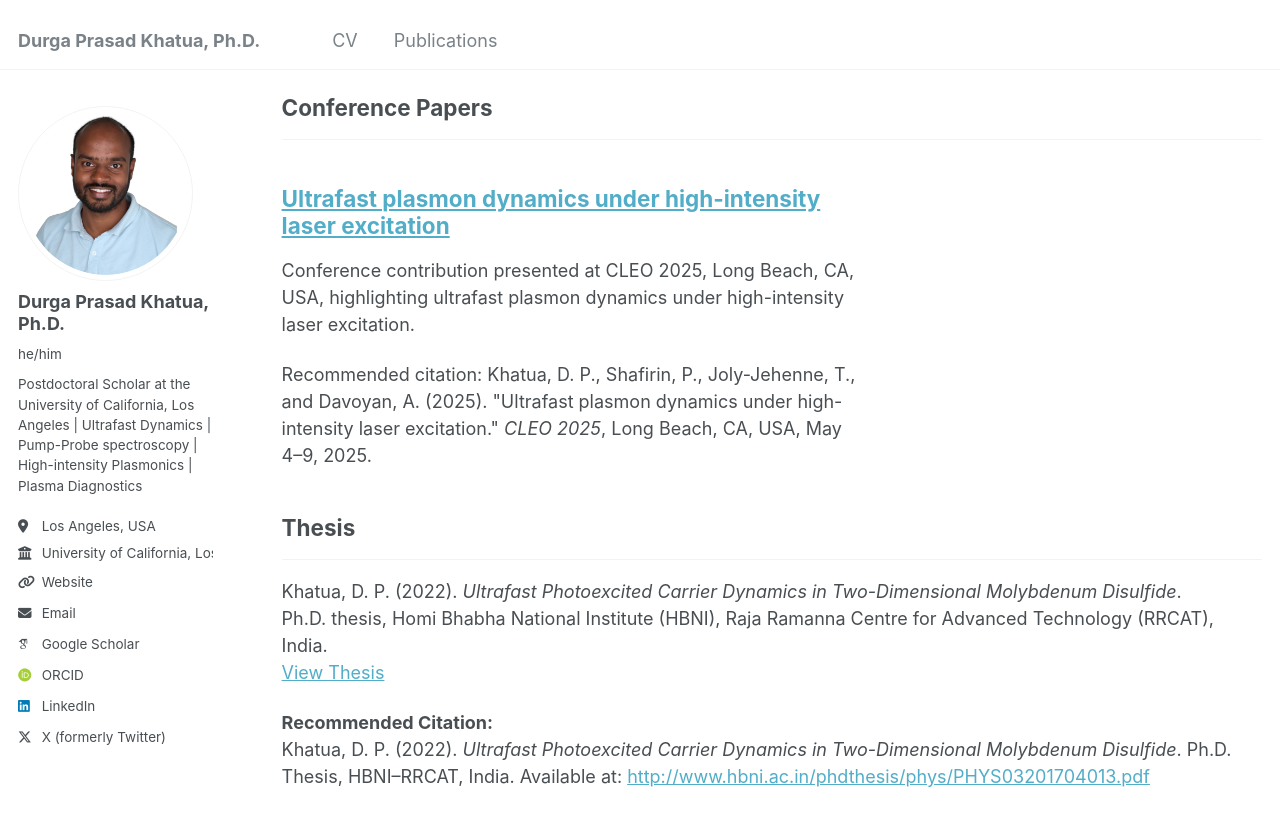
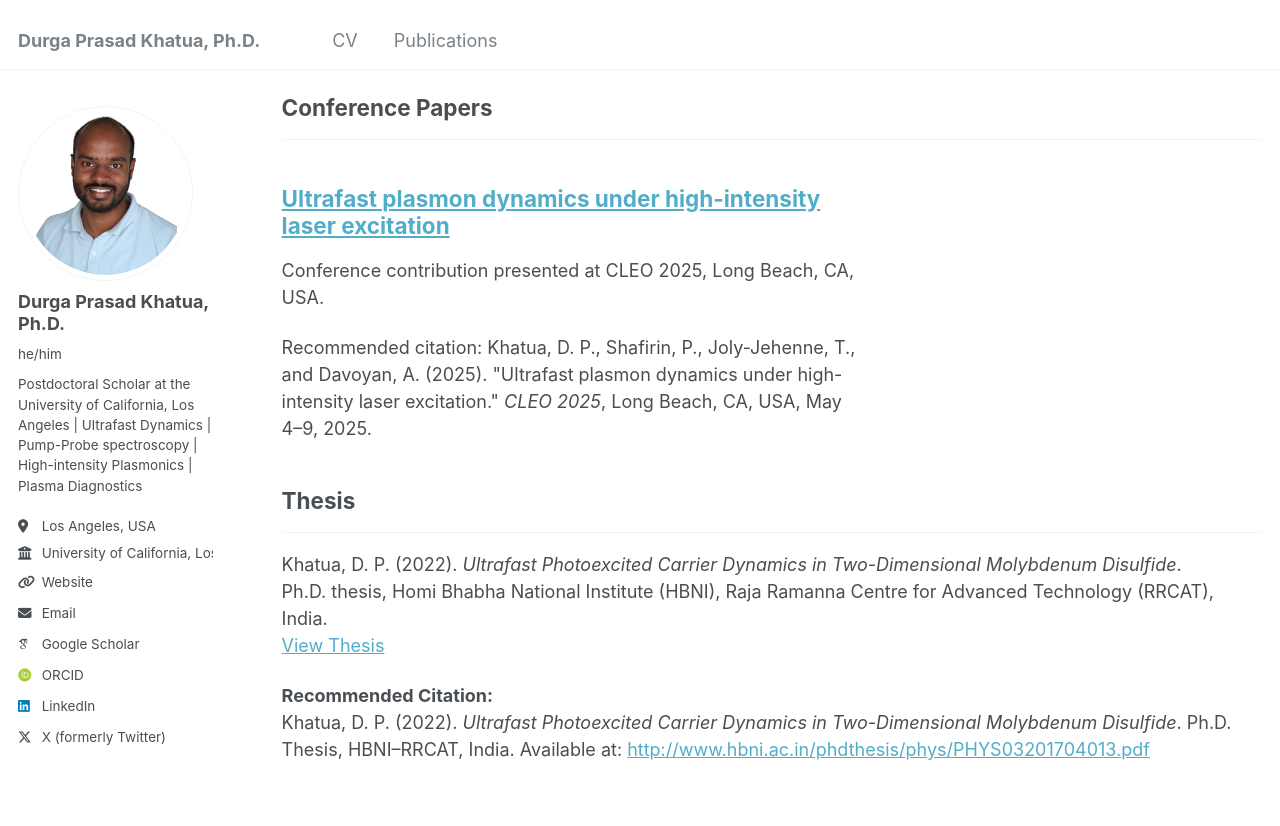
Before and after one commit to Khatua03/DurgaPrasadKhatua.github.io, a Jekyll site: the page built from _pages/publications.html, in a window 1280 px wide and 900 px high, scrolled down 3713 px. Shown: the top 826 px of the window. Built offline with Jekyll 4.4.1, drawn with Linux system fonts in a browser that asks for light colours; some web fonts are replaced.

Commit message:
Update ConferenceContribution1.md

```diff
--- a/_publications/ConferenceContribution1.md
+++ b/_publications/ConferenceContribution1.md
@@ -3,7 +3,7 @@ title: "Ultrafast plasmon dynamics under high-intensity laser excitation"
 collection: publications
 category: conferences
 permalink: /publication/2025-ultrafast-plasmon-dynamics
-excerpt: "Conference contribution presented at CLEO 2025, Long Beach, CA, USA, highlighting ultrafast plasmon dynamics under high-intensity laser excitation."
+excerpt: "Conference contribution presented at CLEO 2025, Long Beach, CA, USA."
 date: 2025-05-04
 venue: "CLEO 2025, Long Beach, CA, USA, May 4–9, 2025"
 citation: 'Khatua, D. P., Shafirin, P., Joly-Jehenne, T., and Davoyan, A. (2025). "Ultrafast plasmon dynamics under high-intensity laser excitation." <i>CLEO 2025</i>, Long Beach, CA, USA, May 4–9, 2025.'
```
